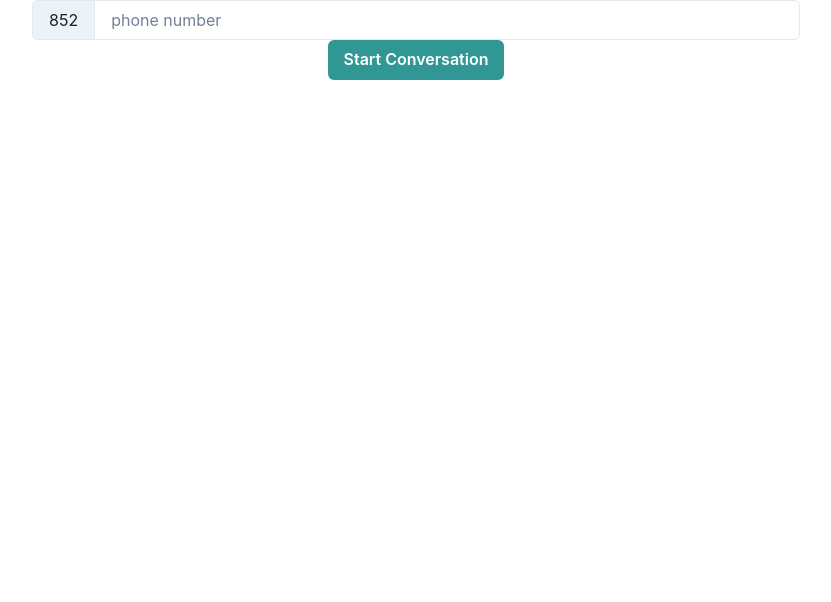
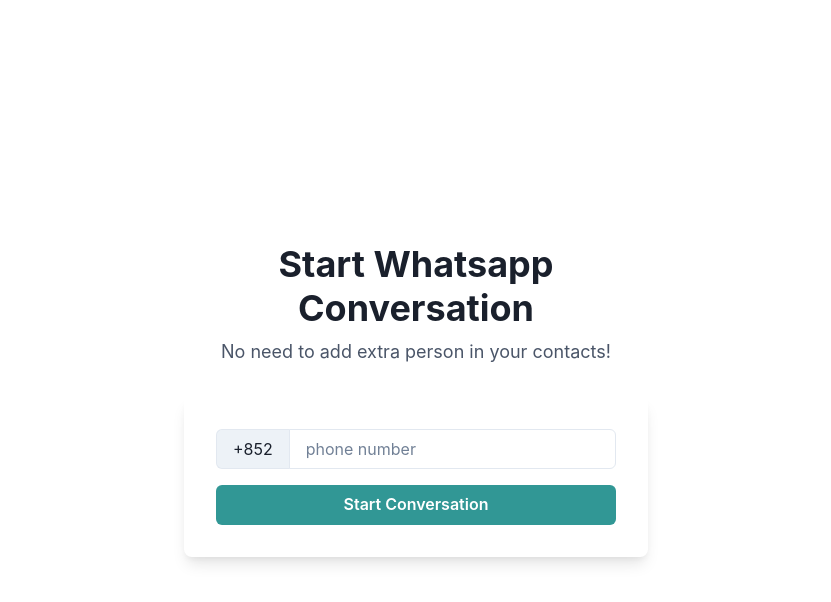
Before and after one commit to andychowhh/whatsapp-conversation-starter, a React (Create React App) app: page / in a window 1280 px wide. Shown: the top 602 px of the page, without its empty margins (224-1055 px from the left). Built offline with nearby package versions, Linux system fonts and the light colour scheme.

Commit message:
Complete basic UI

```diff
--- a/src/App.tsx
+++ b/src/App.tsx
@@ -1,6 +1,17 @@
 import React, { useState, ChangeEvent } from "react";
 import "./App.css";
-import { Box, Button, Input, InputGroup, InputLeftAddon } from "@chakra-ui/react";
+import {
+  Box,
+  Button,
+  Flex,
+  Heading,
+  Input,
+  InputGroup,
+  InputLeftAddon,
+  Stack,
+  Text,
+  useColorModeValue,
+} from "@chakra-ui/react";
 
 import { WHATSAPP_BASE_URL } from "constants/constants";
 
@@ -12,13 +23,30 @@
     setPhoneNumber(event.target.value);
 
   const onStartConversationButtonClick = (): void => {
-    window.open(`${WHATSAPP_BASE_URL}/${countryCode}${phoneNumber}`, '_blank');
+    window.open(`${WHATSAPP_BASE_URL}/${countryCode}${phoneNumber}`, "_blank");
   };
 
   return (
-    <Box className="App">
-      <InputGroup w="60%" m="auto">
-        <InputLeftAddon children={+`${countryCode}`}/>
+    <Flex justify={"center"} align={"center"} minH={"100vh"}>
+      <Stack spacing={8} mx={"auto"} maxW={"lg"} py={12} px={6}>
+        <Stack align={"center"}>
+          <Heading fontSize={"4xl"} textAlign="center">
+            Start Whatsapp Conversation
+          </Heading>
+          <Text fontSize={"lg"} color={"gray.600"} textAlign="center">
+            No need to add extra person in your contacts!
+          </Text>
+        </Stack>
+        <Flex
+          direction="column"
+          justify={"center"}
+          align={"center"}
+          rounded={"lg"}
+          boxShadow={"lg"}
+          p={8}
+        >
+          <InputGroup m="auto">
+            <InputLeftAddon children={`+${countryCode}`} />
             <Input
               type="tel"
               placeholder="phone number"
@@ -29,12 +57,15 @@
           <Button
             colorScheme="teal"
             size="md"
+            mt={4}
+            w="100%"
             onClick={onStartConversationButtonClick}
           >
             Start Conversation
           </Button>
-      <div>{phoneNumber}</div>
-    </Box>
+        </Flex>
+      </Stack>
+    </Flex>
   );
 }
 
```
Lines whose indentation alone changed are shown as unchanged.
